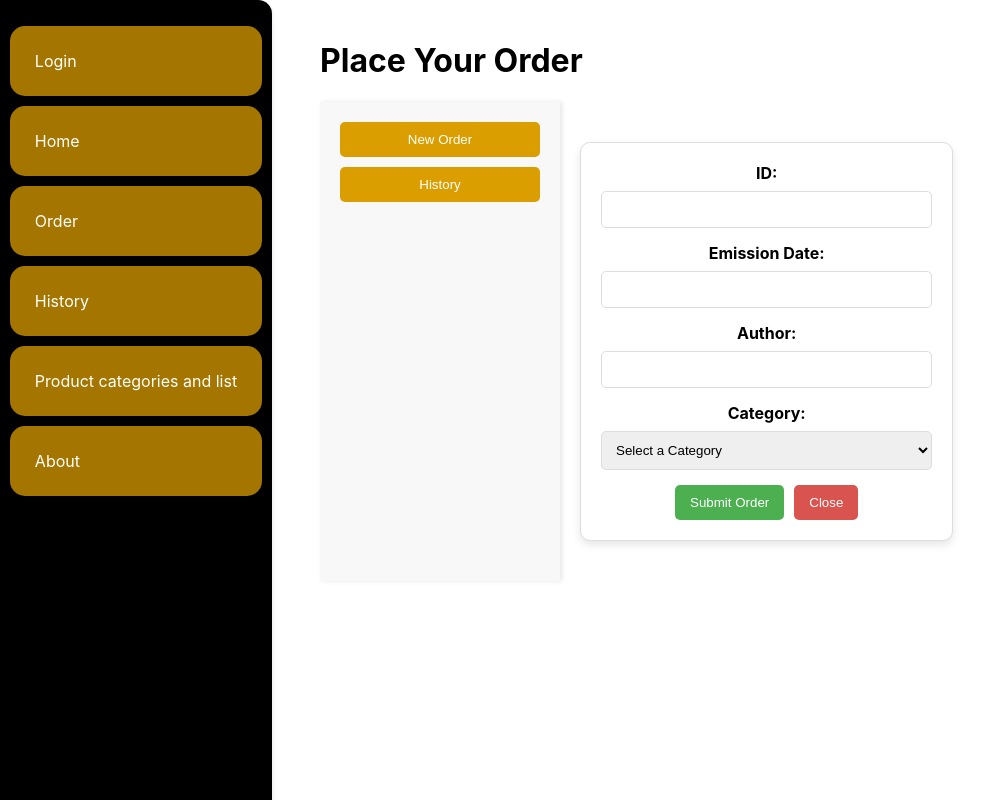
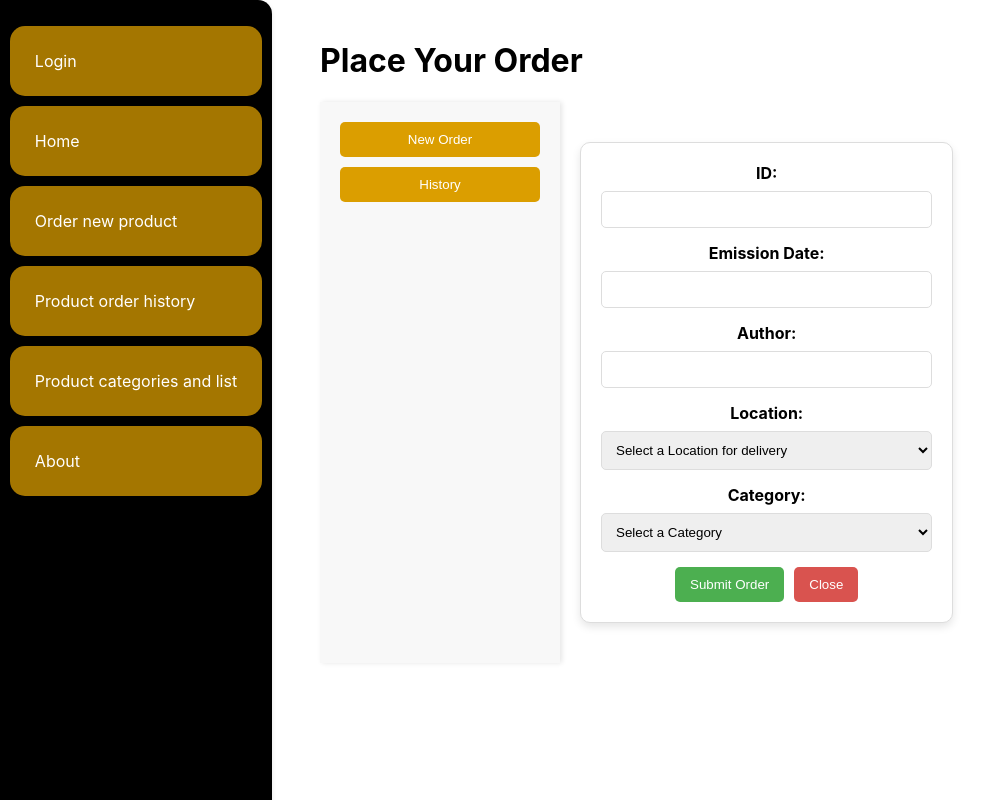
Before and after one commit to Makarovsky2222/groceries_shop_ITC, a React (Create React App) app in the folder arun-shop/: page /order in a window 1280 px wide. Both pictures are taken after a click on the button "New Order". Shown: the whole page, without its empty margins (0-1006 px from the left). Built offline with nearby package versions, Linux system fonts and the light colour scheme.

Commit message:
Revert "Modified history"
This reverts commit e1dee06458ee756a7305f958f4500dec9f74309a.

```diff
--- a/arun-shop/src/components/Navigation.js
+++ b/arun-shop/src/components/Navigation.js
@@ -15,10 +15,10 @@ const Navigation = () => {
           <Link to="/home">Home</Link>
         </li>
         <li>
-          <Link to="/order">Order</Link>
+          <Link to="/order">Order new product</Link>
         </li>
         <li>
-          <Link to="/history">History</Link>
+          <Link to="/history">Product order history</Link>
         </li>
         <li>
           <Link to="/product">Product categories and list</Link>
--- a/arun-shop/src/components/Orders/OrderForm.js
+++ b/arun-shop/src/components/Orders/OrderForm.js
@@ -4,6 +4,7 @@ const OrderForm = ({
   newOrder,
   setNewOrder,
   categories,
+  locations,
   handleOrderSubmit,
   setOrderFormOpen,
 }) => {
@@ -13,6 +14,7 @@ const OrderForm = ({
       newOrder.id &&
       newOrder.date &&
       newOrder.author &&
+      newOrder.location &&
       newOrder.selectedCategory
     );
   };
@@ -50,6 +52,20 @@ const OrderForm = ({
         onChange={(e) => setNewOrder({ ...newOrder, author: e.target.value })}
       />
 
+      {/* Dropdown for selecting location */}
+      <label>Location:</label>
+      <select
+        value={newOrder.location}
+        onChange={(e) => setNewOrder({ ...newOrder, location: e.target.value })}
+      >
+        <option value="">Select a Location for delivery</option>
+        {locations.map((location) => (
+          <option key={location} value={location}>
+            {location}
+          </option>
+        ))}
+      </select>
+
       {/* Dropdown for selecting category */}
       <label>Category:</label>
       <select
--- a/arun-shop/src/components/Orders/OrderList.js
+++ b/arun-shop/src/components/Orders/OrderList.js
@@ -19,6 +19,7 @@ const OrderList = ({ currentView, orders, filterAndSortOrders }) => (
           <th>Name</th>
           <th>Date</th>
           <th>Author</th>
+          <th>Location</th>
           <th>Amount ($)</th>
         </tr>
       </thead>
@@ -29,6 +30,7 @@ const OrderList = ({ currentView, orders, filterAndSortOrders }) => (
             <td>{order.name}</td>
             <td>{order.date}</td>
             <td>{order.author}</td>
+            <td>{order.location}</td>
             <td>{order.amount}</td>
           </tr>
         ))}
--- a/arun-shop/src/components/Orders/OrderProduct.js
+++ b/arun-shop/src/components/Orders/OrderProduct.js
@@ -13,6 +13,7 @@ const OrderProduct = () => {
       name: "Order 1",
       date: "12/25/2023",
       author: "John Doe",
+      location: "Location 1",
       amount: 150.0,
       },
     {
@@ -20,6 +21,7 @@ const OrderProduct = () => {
       name: "Order 2",
       date: "12/26/2023",
       author: "Jane Smith",
+      location: "Location 2",
       amount: 200.0,
     },
   ]);
@@ -29,6 +31,7 @@ const OrderProduct = () => {
     name: "",
     date: "",
     author: "",
+    location: "",
     amount: "",
   });
 
@@ -39,6 +42,11 @@ const OrderProduct = () => {
     "Category3",
   ]);
 
+  const [locations, setLocations] = useState([
+    "Arun Shop Toul Tum Poung",
+    "Arun Shop Daun Penh",
+    "Arun Shop BKK1",
+  ]);
   const [isOrderFormOpen, setOrderFormOpen] = useState(false);
 
   const handleOrderSubmit = () => {
@@ -72,6 +80,7 @@ const OrderProduct = () => {
       newOrder={newOrder}
       setNewOrder={setNewOrder}
       categories={categories}
+      locations={locations}
       handleOrderSubmit={handleOrderSubmit}
       setOrderFormOpen={setOrderFormOpen}
     />
```
